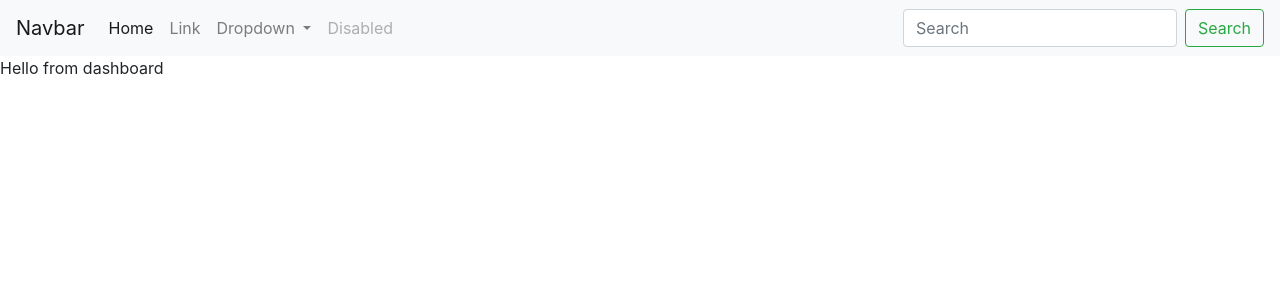
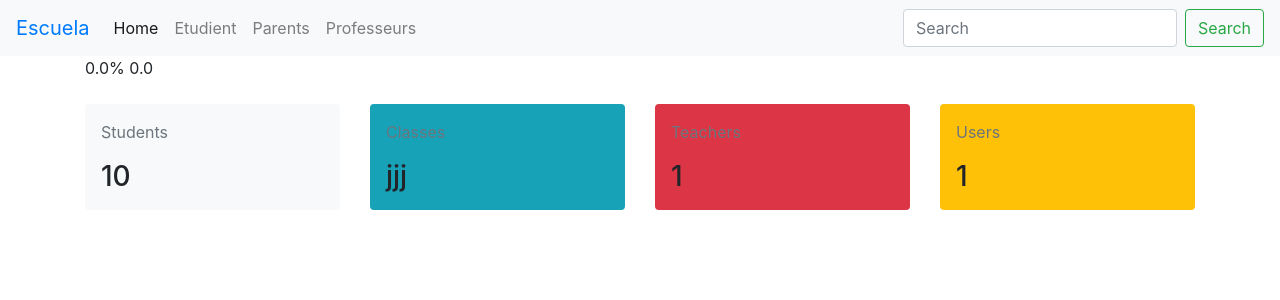
Before and after one commit to khalidhagane/school_manager, a PHP site: page /school_manager/dashboard in a window 1280 px wide. Shown: the top 300 px of the page. Run offline with PHP 8.4, Linux system fonts and the light colour scheme; the visitor is signed in with stand-in values (Sample User, id 1); data comes from the database, SQL or seed files in the repository; tables that the repository leaves empty hold one stand-in row (values such as "Sample post"); some libraries are stand-ins or nearby versions.

Commit message:
add dashboard statistics

```diff
--- /dev/null
+++ b/controllers/DashboardController.php
@@ -0,0 +1,16 @@
+<?php
+
+class DashboardController
+{
+    public function getCount($table)
+    {
+        $classCount = Dashboard::count($table);
+        return $classCount;
+    }
+
+    public function getPer($genre)
+    {
+        $number = Dashboard::per($genre);
+        return ($number * 100 / Dashboard::count('students'));
+    }
+}
--- a/index.php
+++ b/index.php
@@ -17,7 +17,7 @@ if(isset($_SESSION['logged']) && $_SESSION['logged'] === true){
             include('views/includes/404.php');
         }
     }else{
-        $home->index('home');
+        $home->index('dashboard');
     }
     require_once './views/includes/footer.php';
 }else{
--- /dev/null
+++ b/models/Dashboard.php
@@ -0,0 +1,28 @@
+<?php
+
+class Dashboard
+{
+    public static function count($table){
+        try{
+            $query = "SELECT count(*) FROM $table";
+            $stmt = DB::connect()->prepare($query);
+            $stmt->execute();
+            $number = $stmt->fetchColumn();
+            return $number;
+        }catch(PDOException $ex){
+            echo 'erreur' . $ex->getMessage();
+        }
+    }
+
+    public static function per($genre){
+        try{
+            $query = "SELECT count(*) FROM students WHERE genre = :genre";
+            $stmt = DB::connect()->prepare($query);
+            $stmt->execute(array(":genre" => $genre));
+            $number = $stmt->fetchColumn();
+            return $number;
+        }catch(PDOException $ex){
+            echo 'erreur' . $ex->getMessage();
+        }
+    }
+}
--- a/views/dashboard.php
+++ b/views/dashboard.php
@@ -1 +1,56 @@
-Hello from dashboard
+<?php
+$data = new DashboardController();
+$student = $data->getCount('students');
+$prof = $data->getCount('profs');
+$admin = $data->getCount('admins');
+
+$fper = number_format($data->getPer('f'),1);
+$mper = number_format($data->getPer('m'), 1);
+
+//$teacher = $data->getTeachersCount();
+//$user = $data->getUsersCount();
+
+?>
+
+
+<div class="container">
+    <?= $mper.'% '.$fper?>
+        <div class="row mt-4">
+            <!-- students card -->
+            <div class="col-xl-3 col-md-6 mb-3">
+                <div class="col-12 rounded p-3 pb-1 bg-light">
+                    <p class="text-secondary">Students</p>
+                    <div class="text-end">
+                        <h3 class="d-inline"><?= $student?></h3>
+                    </div>
+                </div>
+            </div>
+            <!-- classes card -->
+            <div class="col-xl-3 col-md-6 mb-3">
+                <div class="col-12 rounded p-3 pb-1 bg-info">
+                    <p class="text-secondary">Classes</p>
+                    <div class="text-end">
+                        <h3 class="d-inline">jjj</h3>
+                    </div>
+                </div>
+            </div>
+            <!-- teachers card -->
+            <div class="col-xl-3 col-md-6 mb-3">
+                <div class="col-12 rounded p-3 pb-1 bg-danger">
+                    <p class="text-secondary">Teachers</p>
+                    <div class="text-end">
+                        <h3 class="d-inline"><?= $prof?></h3>
+                    </div>
+                </div>
+            </div>
+            <!-- users card -->
+            <div class="col-xl-3 col-md-6 mb-3">
+                <div class="col-12 rounded p-3 pb-1 bg-warning">
+                    <p class="text-secondary">Users</p>
+                    <div class="text-end">
+                        <h3 class="d-inline"><?= $admin?></h3>
+                    </div>
+                </div>
+            </div>
+        </div>
+</div>
--- a/views/includes/header.php
+++ b/views/includes/header.php
@@ -13,7 +13,7 @@
 </head>
 <body>
 <nav class="navbar navbar-expand-lg navbar-light bg-light">
-    <a class="navbar-brand" href="#">Navbar</a>
+    <a class="navbar-brand text-primary" href="#">Escuela</a>
     <button class="navbar-toggler" type="button" data-toggle="collapse" data-target="#navbarSupportedContent" aria-controls="navbarSupportedContent" aria-expanded="false" aria-label="Toggle navigation">
         <span class="navbar-toggler-icon"></span>
     </button>
@@ -21,24 +21,16 @@
     <div class="collapse navbar-collapse" id="navbarSupportedContent">
         <ul class="navbar-nav mr-auto">
             <li class="nav-item active">
-                <a class="nav-link" href="#">Home <span class="sr-only">(current)</span></a>
+                <a class="nav-link" href="dashboard">Home</a>
             </li>
             <li class="nav-item">
-                <a class="nav-link" href="#">Link</a>
-            </li>
-            <li class="nav-item dropdown">
-                <a class="nav-link dropdown-toggle" href="#" id="navbarDropdown" role="button" data-toggle="dropdown" aria-haspopup="true" aria-expanded="false">
-                    Dropdown
-                </a>
-                <div class="dropdown-menu" aria-labelledby="navbarDropdown">
-                    <a class="dropdown-item" href="#">Action</a>
-                    <a class="dropdown-item" href="#">Another action</a>
-                    <div class="dropdown-divider"></div>
-                    <a class="dropdown-item" href="#">Something else here</a>
-                </div>
+                <a class="nav-link" href="students">Etudient</a>
             </li>
             <li class="nav-item">
-                <a class="nav-link disabled" href="#">Disabled</a>
+                <a class="nav-link" href="parents">Parents</a>
+            </li>
+            <li class="nav-item">
+                <a class="nav-link" href="prof">Professeurs</a>
             </li>
         </ul>
         <form class="form-inline my-2 my-lg-0">
```
